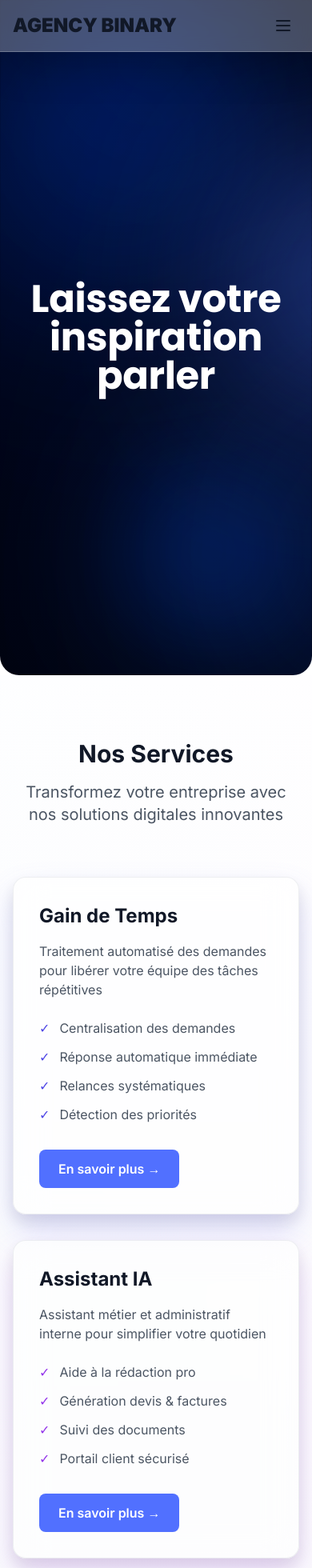
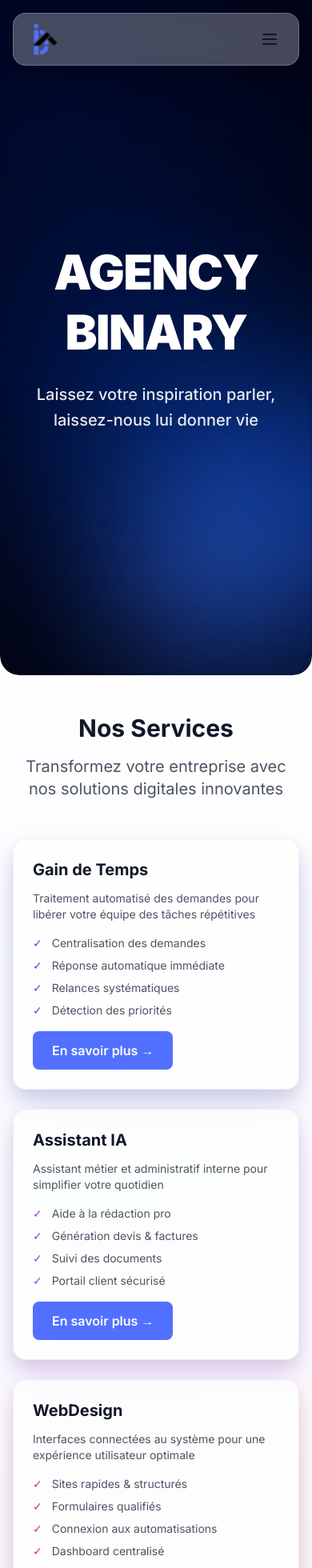
Before and after one commit to AGENCYBINARY/AGENCY-BINARY-SITE, a Next.js app: page / in a window 390 px wide. Shown: the top 1960 px of the page at 80% size. Built offline with nearby package versions, Linux system fonts and the light colour scheme.

Commit message:
fix mobile app

```diff
--- a/src/app/compatibility.css
+++ b/src/app/compatibility.css
@@ -32,7 +32,8 @@
   transform: none !important;
 }
 
-.no-3d-transforms #ambient-bg .blob {
+.no-3d-transforms #ambient-bg .blob,
+.no-3d-transforms #ambient-bg-mobile .blob {
   animation-name: ambientBlobFloatFallback !important;
 }
 
@@ -49,7 +50,8 @@
 }
 
 /* Quand mix-blend-mode n'est pas supporté */
-.no-mix-blend-mode #ambient-bg .blob {
+.no-mix-blend-mode #ambient-bg .blob,
+.no-mix-blend-mode #ambient-bg-mobile .blob {
   mix-blend-mode: normal !important;
   opacity: 0.3 !important;
 }
--- a/src/app/globals.css
+++ b/src/app/globals.css
@@ -302,7 +302,14 @@ html {
   background: radial-gradient(circle at 20% 20%, #000a2e 0%, #000418 45%, #00020d 100%);
 }
 
-#ambient-bg .blob {
+#ambient-bg-mobile {
+  position: absolute;
+  inset: 0;
+  background: radial-gradient(circle at 20% 20%, #000a2e 0%, #000418 45%, #00020d 100%);
+}
+
+#ambient-bg .blob,
+#ambient-bg-mobile .blob {
   position: absolute;
   width: clamp(220px, 26vw, 420px);
   aspect-ratio: 1 / 1;
--- a/src/components/AnimatedNavbar.tsx
+++ b/src/components/AnimatedNavbar.tsx
@@ -44,13 +44,19 @@ export default function AnimatedNavbar() {
 
   return (
     <>
-      {/* MOBILE Navbar - Rectangle plat collé en haut SANS animation */}
-      <nav className="md:hidden fixed top-0 left-0 right-0 w-full z-50 bg-gray-200/30 backdrop-blur-md shadow-2xl border-b border-gray-300/30 animate-slide-down will-change-transform">
+      {/* MOBILE Navbar - Détachée avec bords arrondis */}
+      <nav className="md:hidden fixed top-4 left-4 right-4 z-50 bg-gray-200/30 backdrop-blur-md shadow-2xl rounded-2xl border border-gray-300/30 animate-slide-down will-change-transform">
         <div className="px-4 sm:px-6">
           <div className="flex justify-between items-center h-16">
             <div className="flex-shrink-0">
               <Link href="/" onClick={handleLogoClick} aria-label="Accueil" className="flex items-center hover:scale-110 transition-transform duration-300 will-change-transform">
-                <span className="text-2xl font-black text-gray-900">AGENCY BINARY</span>
+                <Image
+                  src="/images/logo.png"
+                  alt="Agency Binary Logo"
+                  width={40}
+                  height={40}
+                  className="h-10 w-auto"
+                />
               </Link>
             </div>
 
@@ -67,17 +73,33 @@ export default function AnimatedNavbar() {
         </div>
 
         {isOpen && (
-          <div className="px-2 pt-2 pb-3 space-y-1 sm:px-3 bg-gray-200/40 backdrop-blur-md border-t border-gray-300/30 animate-slide-down">
-            <Link href="/#hero" className="text-gray-900 hover:text-primary-600 block px-3 py-2 rounded-md text-base font-bold transition-colors drop-shadow-sm">
+          <div className="px-2 pt-1 pb-3 space-y-1 sm:px-3 bg-gray-200/40 backdrop-blur-md border-t border-gray-300/30 rounded-b-2xl animate-slide-down">
+            <Link
+              href="/#hero"
+              onClick={() => setIsOpen(false)}
+              className="text-gray-900 hover:bg-white/20 block px-3 py-2 rounded-lg text-sm font-bold transition-colors drop-shadow-sm"
+            >
               Accueil
             </Link>
-            <Link href="/#services" className="text-gray-900 hover:text-primary-600 block px-3 py-2 rounded-md text-base font-bold transition-colors drop-shadow-sm">
+            <Link
+              href="/#services"
+              onClick={() => setIsOpen(false)}
+              className="text-gray-900 hover:bg-white/20 block px-3 py-2 rounded-lg text-sm font-bold transition-colors drop-shadow-sm"
+            >
               Services
             </Link>
-            <Link href="/#offres" className="text-gray-900 hover:text-primary-600 block px-3 py-2 rounded-md text-base font-bold transition-colors drop-shadow-sm">
+            <Link
+              href="/#offres"
+              onClick={() => setIsOpen(false)}
+              className="text-gray-900 hover:bg-white/20 block px-3 py-2 rounded-lg text-sm font-bold transition-colors drop-shadow-sm"
+            >
               Offres
             </Link>
-            <Link href="/#contact" className="text-gray-900 hover:text-primary-600 block px-3 py-2 rounded-md text-base font-bold transition-colors drop-shadow-sm">
+            <Link
+              href="/#contact"
+              onClick={() => setIsOpen(false)}
+              className="text-gray-900 hover:bg-white/20 block px-3 py-2 rounded-lg text-sm font-bold transition-colors drop-shadow-sm"
+            >
               Contact
             </Link>
           </div>
--- a/src/components/HeroInteractive.tsx
+++ b/src/components/HeroInteractive.tsx
@@ -11,9 +11,17 @@ export default function HeroInteractive() {
   useEffect(() => {
     const colors = ['#001657', '#002688', '#0135A7', '#0F40C5', '#3E66F0']
     const ambientContainer = document.getElementById('ambient-bg')
-    if (!ambientContainer) return
+    const ambientContainerMobile = document.getElementById('ambient-bg-mobile')
 
-    const blobs: HTMLDivElement[] = []
+    const containers = []
+    if (ambientContainer) containers.push(ambientContainer)
+    if (ambientContainerMobile) containers.push(ambientContainerMobile)
+
+    if (containers.length === 0) return
+
+    const allBlobs: HTMLDivElement[] = []
+
+    containers.forEach((container) => {
       colors.forEach((color, index) => {
         const blob = document.createElement('div')
         blob.className = 'blob'
@@ -30,12 +38,13 @@ export default function HeroInteractive() {
         blob.style.setProperty('--tx-c', `${-45 + Math.random() * 90}vw`)
         blob.style.setProperty('--ty-c', `${-45 + Math.random() * 90}vh`)
         blob.style.setProperty('--blob-scale', `${0.85 + Math.random() * 0.65}`)
-      ambientContainer.appendChild(blob)
-      blobs.push(blob)
+        container.appendChild(blob)
+        allBlobs.push(blob)
+      })
     })
 
     return () => {
-      blobs.forEach((blob) => blob.remove())
+      allBlobs.forEach((blob) => blob.remove())
     }
   }, [])
 
@@ -111,10 +120,23 @@ export default function HeroInteractive() {
 
   return (
     <>
-      {/* Hero Section */}
+      {/* VERSION MOBILE - Simple et statique avec fond animé */}
+      <div className="md:hidden relative w-full h-screen overflow-hidden rounded-b-3xl">
+        <div id="ambient-bg-mobile" className="absolute inset-0 overflow-hidden rounded-b-3xl" />
+        <div className="absolute inset-0 flex flex-col items-center justify-center z-10 px-4">
+          <h1 className="text-6xl font-black text-white text-center mb-6 leading-tight tracking-tight">
+            AGENCY BINARY
+          </h1>
+          <p className="text-xl text-white/90 text-center max-w-sm font-medium leading-relaxed">
+            Laissez votre inspiration parler, laissez-nous lui donner vie
+          </p>
+        </div>
+      </div>
+
+      {/* VERSION DESKTOP - Animation au scroll */}
       <div
         ref={containerRef}
-        className="relative w-full h-screen overflow-visible rounded-b-3xl"
+        className="hidden md:block relative w-full h-screen overflow-visible rounded-b-3xl"
         style={{ isolation: 'isolate' }}
       >
         <div id="ambient-bg" className="absolute inset-0 overflow-hidden rounded-b-3xl" />
--- a/src/components/Offres.tsx
+++ b/src/components/Offres.tsx
@@ -24,10 +24,10 @@ export default function Offres() {
   }
 
   return (
-    <section id="offres" className="py-20 bg-gradient-to-b from-white to-gray-50 relative">
+    <section id="offres" className="py-12 bg-gradient-to-b from-white to-gray-50 relative">
       <div className="absolute inset-0 bg-gradient-to-l from-purple-50/10 to-blue-50/10"></div>
       <div className="max-w-7xl mx-auto px-4 sm:px-6 lg:px-8 relative">
-        <div className="text-center mb-16">
+        <div className="text-center mb-12">
           <h2 className="text-3xl md:text-4xl font-bold text-gray-900 mb-4 animate-fade-in">
             Nos Offres
           </h2>
--- a/src/components/Services.tsx
+++ b/src/components/Services.tsx
@@ -4,10 +4,10 @@ import Link from 'next/link'
 
 export default function Services() {
   return (
-    <section id="services" className="py-20 bg-gradient-to-b from-white to-gray-50 relative">
+    <section id="services" className="py-12 bg-gradient-to-b from-white to-gray-50 relative">
       <div className="absolute inset-0 bg-gradient-to-r from-blue-50/10 to-purple-50/10"></div>
       <div className="max-w-7xl mx-auto px-4 sm:px-6 lg:px-8 relative">
-        <div className="text-center mb-16">
+        <div className="text-center mb-12">
           <h2 className="text-3xl md:text-4xl font-bold text-gray-900 mb-4 animate-fade-in">
             Nos Services
           </h2>
@@ -17,17 +17,17 @@ export default function Services() {
         </div>
 
         {/* Grille des trois nouveaux services */}
-        <div className="grid md:grid-cols-3 gap-8 mb-12">
+        <div className="grid md:grid-cols-3 gap-6 mb-8">
           {/* Service 1: GAIN DE TEMPS */}
           <div className="group relative">
             <div className="absolute inset-0 bg-gradient-to-r from-indigo-400/20 to-purple-400/20 rounded-2xl blur-xl opacity-0 group-hover:opacity-100 transition-opacity duration-300"></div>
             <div className="absolute inset-0 bg-gradient-to-br from-indigo-500/40 to-purple-500/40 rounded-2xl blur-3xl opacity-30 group-hover:opacity-60 transition-all duration-300 -z-10"></div>
-            <div className="relative bg-white/60 backdrop-blur-xl rounded-2xl border border-gray-300/40 p-8 hover:border-indigo-400/60 transition-all duration-300 h-full hover:scale-105 hover:shadow-2xl hover:shadow-indigo-500/20 will-change-transform" style={{boxShadow: '0 20px 40px rgba(99, 102, 241, 0.2), 0 10px 20px rgba(0, 0, 0, 0.1)'}}>
-              <h3 className="text-2xl font-bold text-gray-900 mb-4">Gain de Temps</h3>
-              <p className="text-gray-600 mb-6">
+            <div className="relative bg-white/60 backdrop-blur-xl rounded-2xl border border-gray-300/40 p-6 hover:border-indigo-400/60 transition-all duration-300 h-full hover:scale-105 hover:shadow-2xl hover:shadow-indigo-500/20 will-change-transform" style={{boxShadow: '0 20px 40px rgba(99, 102, 241, 0.2), 0 10px 20px rgba(0, 0, 0, 0.1)'}}>
+              <h3 className="text-xl font-bold text-gray-900 mb-3">Gain de Temps</h3>
+              <p className="text-gray-600 mb-4 text-sm">
                 Traitement automatisé des demandes pour libérer votre équipe des tâches répétitives
               </p>
-              <ul className="space-y-3 mb-8">
+              <ul className="space-y-2 mb-4 text-sm">
                 <li className="flex items-start">
                   <span className="text-indigo-600 mr-3">✓</span>
                   <span className="text-gray-600">Centralisation des demandes</span>
@@ -59,12 +59,12 @@ export default function Services() {
           <div className="group relative">
             <div className="absolute inset-0 bg-gradient-to-r from-purple-400/20 to-pink-400/20 rounded-2xl blur-xl opacity-0 group-hover:opacity-100 transition-opacity duration-300"></div>
             <div className="absolute inset-0 bg-gradient-to-br from-purple-500/40 to-pink-500/40 rounded-2xl blur-3xl opacity-30 group-hover:opacity-60 transition-all duration-300 -z-10"></div>
-            <div className="relative bg-white/60 backdrop-blur-xl rounded-2xl border border-gray-300/40 p-8 hover:border-purple-400/60 transition-all duration-300 h-full hover:scale-105 hover:shadow-2xl hover:shadow-purple-500/20 will-change-transform" style={{boxShadow: '0 20px 40px rgba(168, 85, 247, 0.2), 0 10px 20px rgba(0, 0, 0, 0.1)'}}>
-              <h3 className="text-2xl font-bold text-gray-900 mb-4">Assistant IA</h3>
-              <p className="text-gray-600 mb-6">
+            <div className="relative bg-white/60 backdrop-blur-xl rounded-2xl border border-gray-300/40 p-6 hover:border-purple-400/60 transition-all duration-300 h-full hover:scale-105 hover:shadow-2xl hover:shadow-purple-500/20 will-change-transform" style={{boxShadow: '0 20px 40px rgba(168, 85, 247, 0.2), 0 10px 20px rgba(0, 0, 0, 0.1)'}}>
+              <h3 className="text-xl font-bold text-gray-900 mb-3">Assistant IA</h3>
+              <p className="text-gray-600 mb-4 text-sm">
                 Assistant métier et administratif interne pour simplifier votre quotidien
               </p>
-              <ul className="space-y-3 mb-8">
+              <ul className="space-y-2 mb-4 text-sm">
                 <li className="flex items-start">
                   <span className="text-purple-600 mr-3">✓</span>
                   <span className="text-gray-600">Aide à la rédaction pro</span>
@@ -96,12 +96,12 @@ export default function Services() {
           <div className="group relative">
             <div className="absolute inset-0 bg-gradient-to-r from-pink-400/20 to-rose-400/20 rounded-2xl blur-xl opacity-0 group-hover:opacity-100 transition-opacity duration-300"></div>
             <div className="absolute inset-0 bg-gradient-to-br from-pink-500/40 to-rose-500/40 rounded-2xl blur-3xl opacity-30 group-hover:opacity-60 transition-all duration-300 -z-10"></div>
-            <div className="relative bg-white/60 backdrop-blur-xl rounded-2xl border border-gray-300/40 p-8 hover:border-pink-400/60 transition-all duration-300 h-full hover:scale-105 hover:shadow-2xl hover:shadow-pink-500/20 will-change-transform" style={{boxShadow: '0 20px 40px rgba(236, 72, 153, 0.2), 0 10px 20px rgba(0, 0, 0, 0.1)'}}>
-              <h3 className="text-2xl font-bold text-gray-900 mb-4">WebDesign</h3>
-              <p className="text-gray-600 mb-6">
+            <div className="relative bg-white/60 backdrop-blur-xl rounded-2xl border border-gray-300/40 p-6 hover:border-pink-400/60 transition-all duration-300 h-full hover:scale-105 hover:shadow-2xl hover:shadow-pink-500/20 will-change-transform" style={{boxShadow: '0 20px 40px rgba(236, 72, 153, 0.2), 0 10px 20px rgba(0, 0, 0, 0.1)'}}>
+              <h3 className="text-xl font-bold text-gray-900 mb-3">WebDesign</h3>
+              <p className="text-gray-600 mb-4 text-sm">
                 Interfaces connectées au système pour une expérience utilisateur optimale
               </p>
-              <ul className="space-y-3 mb-8">
+              <ul className="space-y-2 mb-4 text-sm">
                 <li className="flex items-start">
                   <span className="text-pink-600 mr-3">✓</span>
                   <span className="text-gray-600">Sites rapides & structurés</span>
```
Lines whose indentation alone changed are shown as unchanged.
